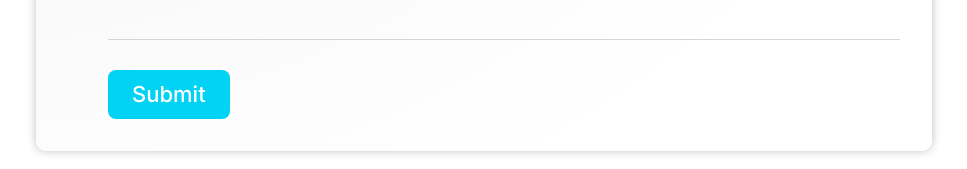
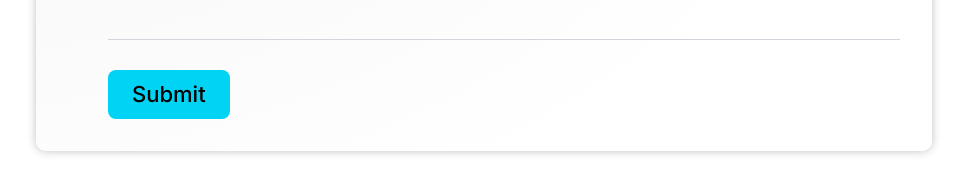
Before and after one commit to Roshen-Perera/ceylon-developers-portfolio, a Next.js app: page /contact in a window 1280 px wide. Shown: the part 1112-1281 px from the top of the page, without its empty margins (156-1123 px from the left). Built offline with nearby package versions, Linux system fonts and the light colour scheme.

Commit message:
Update DetailsForm component submit button text color for better visibility

```diff
--- a/components/detailsForm.tsx
+++ b/components/detailsForm.tsx
@@ -81,7 +81,7 @@ const DetailsForm = () => {
         {/* Submit Button */}
         <button
           type="submit"
-          className="bg-cyan-400 text-white px-6 py-2 rounded-md hover:bg-cyan-500 transition-colors font-medium text-[22px]"
+          className="bg-cyan-400 text-black px-6 py-2 rounded-md hover:bg-cyan-500 transition-colors font-medium text-[22px]"
         >
           Submit
         </button>
```
